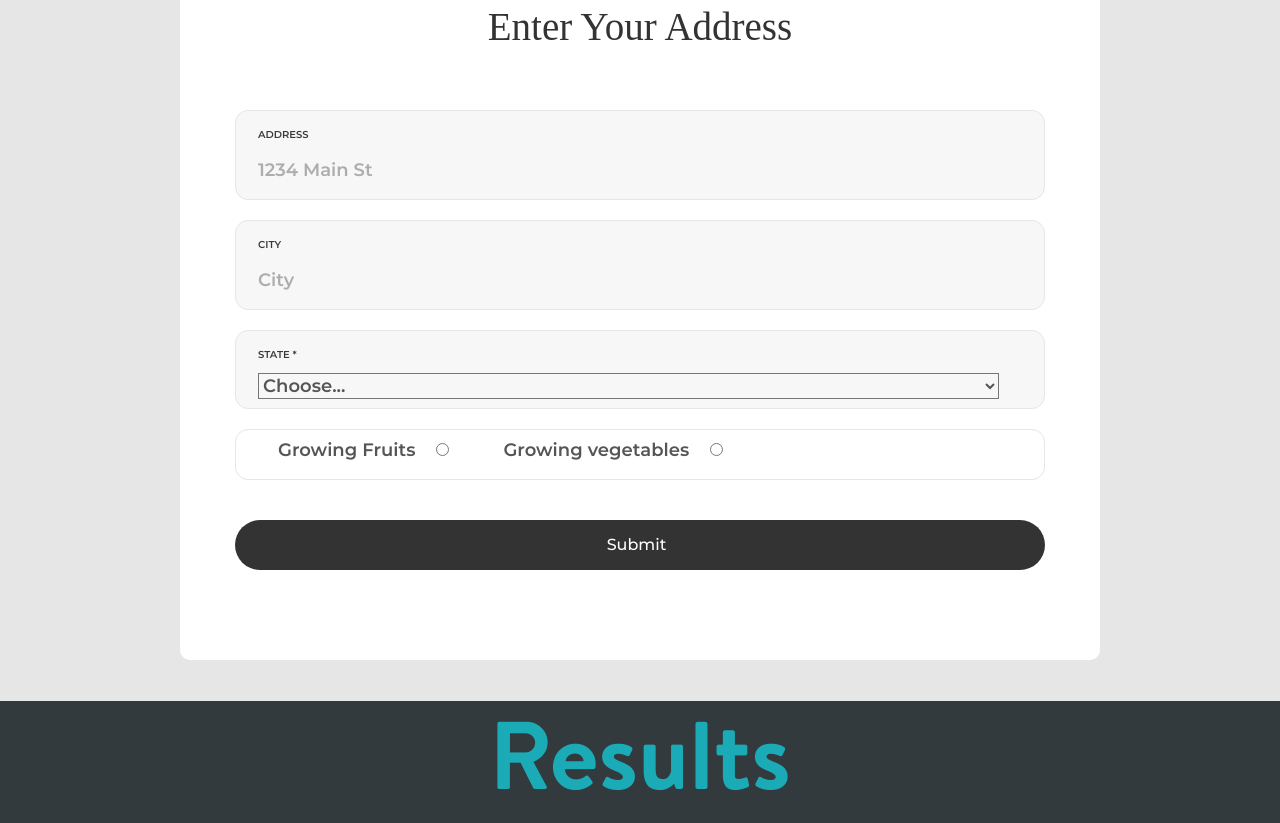
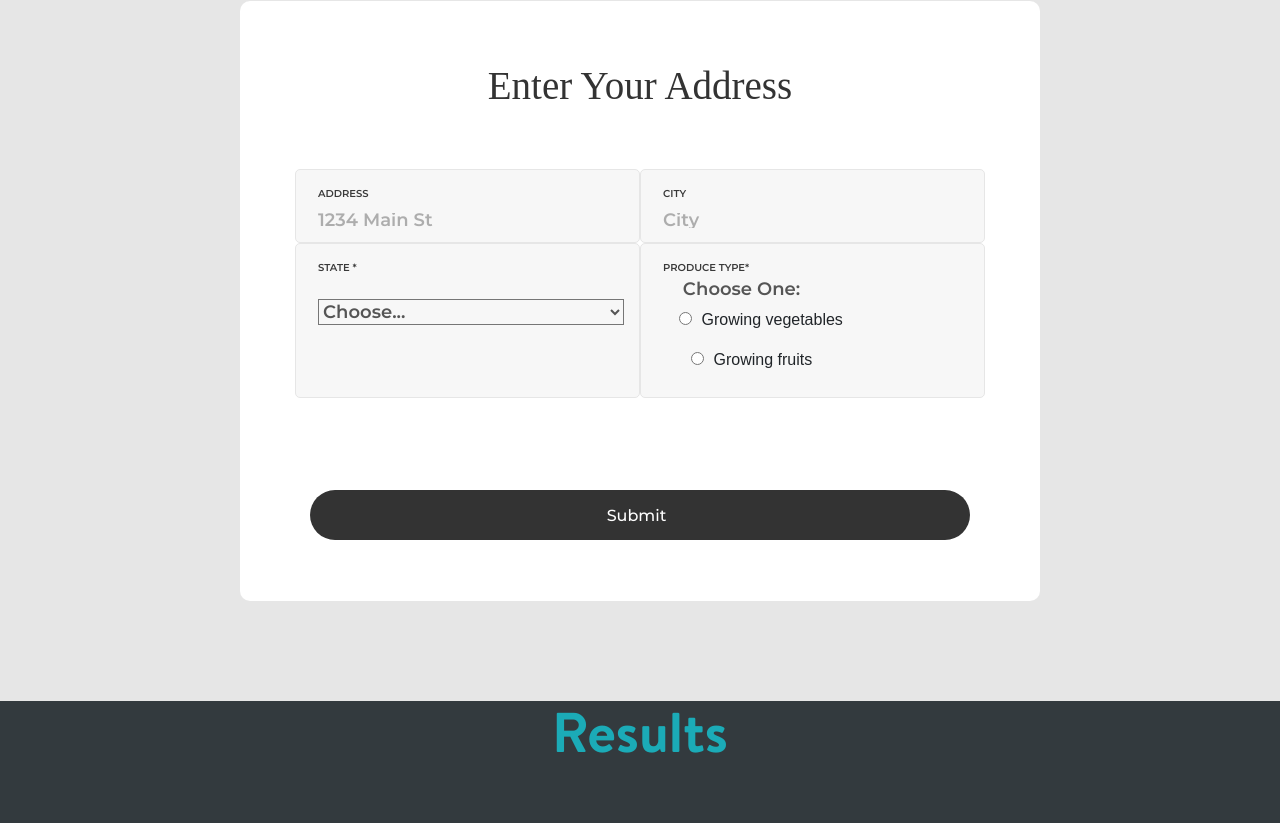
Before and after one commit to Pioneer18/GardenHub, a plain HTML site: page index.html in a window 1280 px wide. Shown: the part 899-1722 px from the top of the page. Drawn offline with nearby package versions, Linux system fonts and the light colour scheme; some icons are missing; a web font is replaced by a local one.

Commit message:
workingBranch

```diff
--- a/css/main.css
+++ b/css/main.css
@@ -44,8 +44,14 @@ body, html {
 }
 #accordion-resizer {
   padding: 20px;
-  width: 980px;
-  height: 250px;
+  width: auto;
+  height: 175px;
+  overflow: auto;
+}
+#accordion-resizer1 {
+  padding: 20px;
+  width: auto;
+  height: 175px;
   overflow: auto;
 }
 
@@ -175,16 +181,17 @@ iframe {
   display: -moz-box;
   display: -ms-flexbox;
   display: flex;
-  flex-wrap: wrap;
+  flex-wrap: wrap-reverse;
   justify-content: center;
   align-items: center;
-  padding: 15px;
+  padding: 20px;
   background: #e6e6e6;
 
 }
 
 .wrap-contact100 {
-  width: 920px;
+  width: 800px;
+  height: 600px;
   background: #fff;
   border-radius: 10px;
   overflow: hidden;
@@ -201,7 +208,7 @@ iframe {
   display: -webkit-flex;
   display: -moz-box;
   display: -ms-flexbox;
-  display: flex;
+  display: center;
   flex-wrap: wrap;
   justify-content: space-between;
 }
@@ -223,12 +230,13 @@ iframe {
 [  ]*/
 
 .wrap-input100 {
-  width: 100%;
+  width: 50%;
   position: relative;
   border: 1px solid #e6e6e6;
-  border-radius: 13px;
-  padding: 10px 30px 9px 22px;
-  margin-bottom: 20px;
+  border-radius: 5px;
+  padding: 10px 10px 9px 22px;
+  margin-bottom: 0px;
+  /* margin-top: -10px; */
 }
 
 .rs1-wrap-input100 {
@@ -244,27 +252,27 @@ iframe {
 }
 
 .input100 {
-  display: block;
+  display: inline-block;
   width: 100%;
   background: transparent;
   font-family: Montserrat-SemiBold;
   font-size: 18px;
   color: #555555;
   line-height: 1.2;
-  padding-right: 15px;
+  padding-right: 5px;
 }
 
 
 /*---------------------------------------------*/
 input.input100 {
-  height: 40px;
+  height: 15px;
 }
 
 
 textarea.input100 {
   min-height: 120px;
-  padding-top: 9px;
-  padding-bottom: 13px;
+  padding-top: 4px;
+  padding-bottom: 7px;
 }
 
 
@@ -756,16 +764,19 @@ textarea.input100 {
 }
 
 #responsive {
-  width: 100px;
+  width: auto;
   text-align: center;
 }
 /* COLORS ---------------------------------------------------------- */
 /* line 1, /Users/Jonas/Projects/repo/windows/scss/demo/_demo.scss */
 h1 {
   font-family: BrandonText-Bold, Futura, Helvetica, Arial, sans-serif;
-  font-size: 6.0em;
+  font-size: 3.5em;
   color: #1babb7;
   text-align: center;
+  width: auto;
+
+
 }
 
 /* line 7, /Users/Jonas/Projects/repo/windows/scss/demo/_demo.scss */
--- a/index.html
+++ b/index.html
@@ -120,8 +120,8 @@
     <section class="window">
 
         <div class="container-contact100">
-                <div class="wrap-contact100">
-                    <form class="contact100-form validate-form">
+            <div class="wrap-contact100 fa-text-width">
+                <form class="contact100-form validate-form id=" width "">
                     <span class="contact100-form-title">
                     Enter Your Address
                     </span>
@@ -136,7 +136,6 @@
                         <input class="input100" type="text" class="form-control" id="inputCity" placeholder="City">
 
                     </div>
-
                     <div class="wrap-input100 input100-select bg1">
                         <span class="label-input100">State *</span>
                         <div class="input100">
@@ -148,18 +147,37 @@
 
                         </div>
                     </div>
-                        <div class="wrap-input100 input100 focus-input100">
-                                <div id="soil_level" class="form-check form-check-inline ">
-                                    <label class="form-check-label " for="inlineRadio1">Growing Fruits</label>
+
+                    <div class="wrap-input100 input100-select bg1">
+                        <span class="label-input100">Produce Type*</span>
+                        <div class="input100">
+
+                            <!-- <div id="soil_level" class="form-check form-check-inline form-check-inline "> -->
+
+                                <label class="rsi-wrap-input100" for="">    Choose One:</label>
+                            </div>
+                            <div id="soil_level" class="form-check form-check-inline form-check-inline-block">
+                                <input class="form-check-input" type="radio" name="inlineRadioOptions" id="inlineRadio2" data-type="veggies" value="option2">
+
+                                <label class="rsi-wrap-input100" for="inlineRadio2">Growing vegetables</label>
+                            </div>
+                            <div id="soil_level" class="form-check form-check-inline form-check-inline-block">
                                 <input class="form-check-input" type="radio" name="inlineRadioOptions" id="inlineRadio1" data-type="fruits" value="option1">
-                                </div>
-                                <div class="form-check form-check-inline">
-                                    <label class="form-check-label " for="inlineRadio2">Growing vegetables</label>
-                                    <input class="form-check-input" type="radio" name="inlineRadioOptions" id="inlineRadio2" data-type="veggies" value="option2">
+
+                                <label class="rsi-wrap-input100" for="inlineRadio2">Growing fruits</label>
+
 
                             </div>
 
+
+
                         </div>
+                        <br>
+                        <div class="col-12">
+                            <br>
+                            <br>
+                            <br>
+
                         <div class="container-contact100-form-btn">
                                 <button id="enter" class="contact100-form-btn">
                                     <span>
@@ -168,6 +186,10 @@
                                     </span>
                                 </button>
                             </div>
+                        </div>
+                        </div>
+
+
 
                     <span id="error_box"></span>
 
@@ -178,8 +200,10 @@
     </section>
     <!-- //window 3 container -->
     <section class="window">
-            <h1 class="display-12">
+        <div class="row-6">
+            <h1 class="row-6" class="display-12">
                 <i class="far fa-address-card" id="responsive_headline"></i> Results</h1>
+        </div>
         <div class="container-fluid text-center">
             <div class="row content">
                 <div class="col-sm-2 sidenav">
@@ -195,7 +219,9 @@
                                     </button>
                                 </h5>
                             </div>
+
                             <div id="collapseOne" class="collapse show" aria-labelledby="headingOne" data-parent="#accordion">
+                                <div id="accordion-resizer" >
                                 <div class="card-body">
                                     <h5>Recommended Plants</h5>
                                     <ul id="recPlants"></ul>
@@ -211,7 +237,8 @@
 
 
                                 <h5 class="mb-0">
-                                        <button class="btn btn-outline-success collapsed" data-toggle="collapse" data-target="#collapseTwo" aria-expanded="false" aria-controls="collapseTwo">
+                                    <button class="btn btn-outline-success collapsed" data-toggle="collapse" data-target="#collapseTwo" aria-expanded="false"
+                                        aria-controls="collapseTwo">
                                         Growing Tips
                                     </button>
                                 </h5>
@@ -228,7 +255,8 @@
                         <div class="card">
                             <div class="card-header" id="headingThree">
                                 <h5 class="mb-0">
-                                        <button class="btn btn-outline-success collapsed" data-toggle="collapse" data-target="#collapseThree" aria-expanded="false" aria-controls="collapseThree">
+                                    <button class="btn btn-outline-success collapsed" data-toggle="collapse" data-target="#collapseThree" aria-expanded="false"
+                                        aria-controls="collapseThree">
                                         Soil Info
                                     </button>
                                 </h5>
```
Lines whose indentation alone changed are shown as unchanged.
